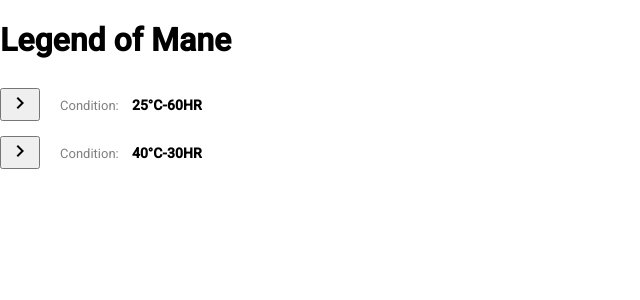
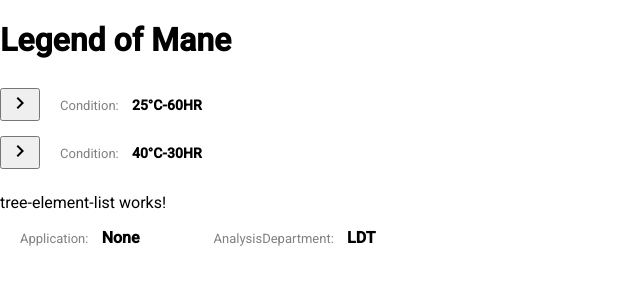
Before and after one commit to adriano-grimolizzi/legend-of-mana, an Angular app: page / in a window 1280 px wide. Shown: the top 300 px of the page, without its empty margins (0-640 px from the left). Built offline with nearby package versions, Linux system fonts and the light colour scheme.

Commit message:
add list

```diff
--- a/src/app/app.component.html
+++ b/src/app/app.component.html
@@ -5,3 +5,5 @@
 <!-- <app-tree-checklist-example></app-tree-checklist-example> -->
 
 <!-- <app-tree-element [templateItem]="testTemplateItem"></app-tree-element> -->
+
+<app-tree-element-list [treeElementList]="items"></app-tree-element-list>
--- a/src/app/app.component.ts
+++ b/src/app/app.component.ts
@@ -7,11 +7,15 @@ import { TemplateItem } from './model/TemplateItem';
   styleUrls: ['./app.component.css'],
 })
 export class AppComponent {
-
   testTemplateItem: TemplateItem = {
     key: 'Condition',
-    value: '40 C-30 HR+'
-  }
+    value: '40 C-30 HR+',
+  };
+
+  items: TemplateItem[] = [
+    { key: 'Application', value: 'None' },
+    { key: 'AnalysisDepartment', value: 'LDT' },
+  ];
 
   title = 'legend-of-mane';
 }
--- a/src/app/tree-element-list/tree-element-list.component.html
+++ b/src/app/tree-element-list/tree-element-list.component.html
@@ -1 +1,6 @@
 <p>tree-element-list works!</p>
+
+<span *ngFor="let treeElement of treeElementList">
+    <app-tree-element [templateItem]="treeElement"></app-tree-element>
+
+</span>
--- a/src/app/tree-element/tree-element.component.css
+++ b/src/app/tree-element/tree-element.component.css
@@ -1,6 +1,6 @@
-/* .template-element-class {
-    border: 5px solid red;
-} */
+.template-element-class {
+    margin-right: 50px;
+}
 
 .key-class {
     color: gray;
```
